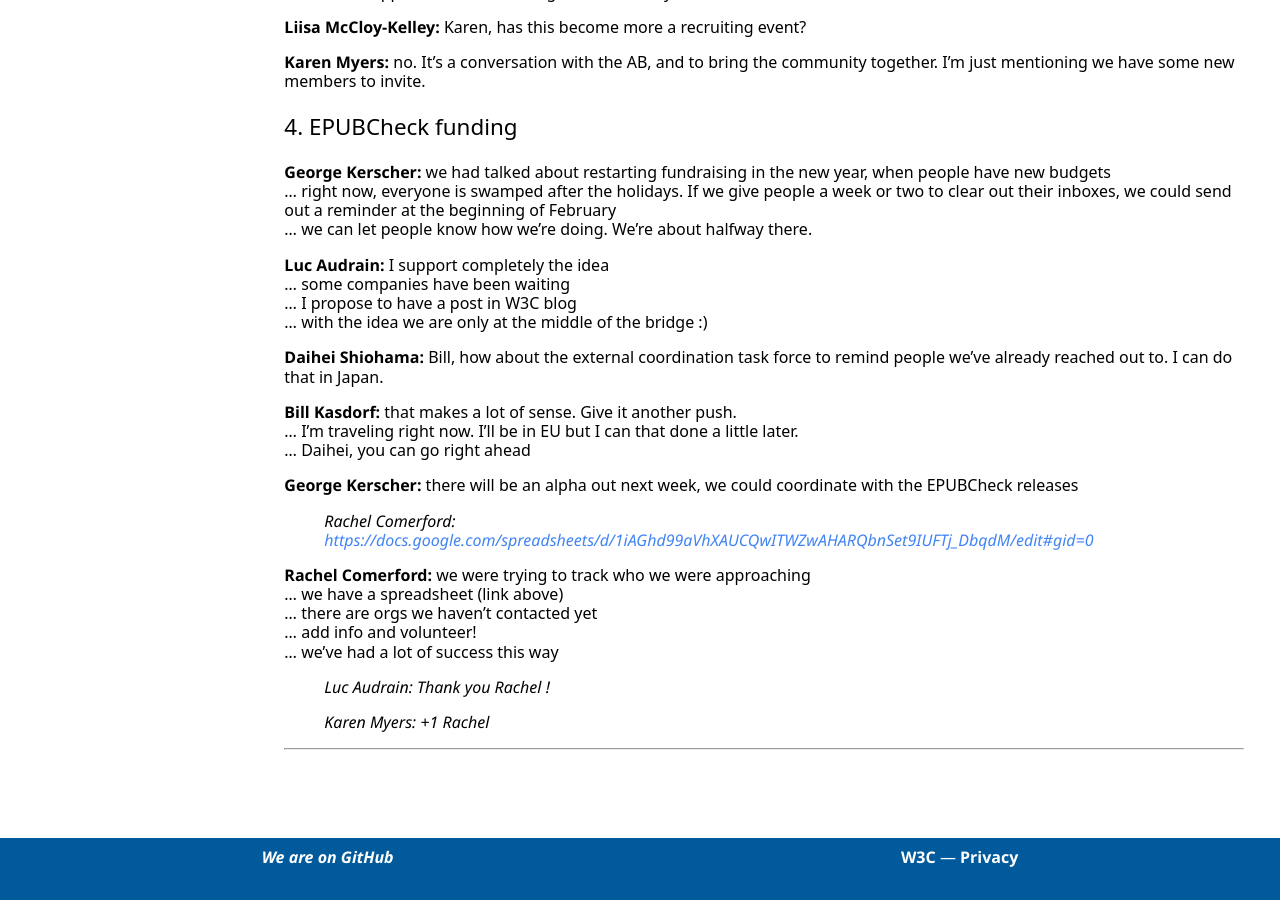
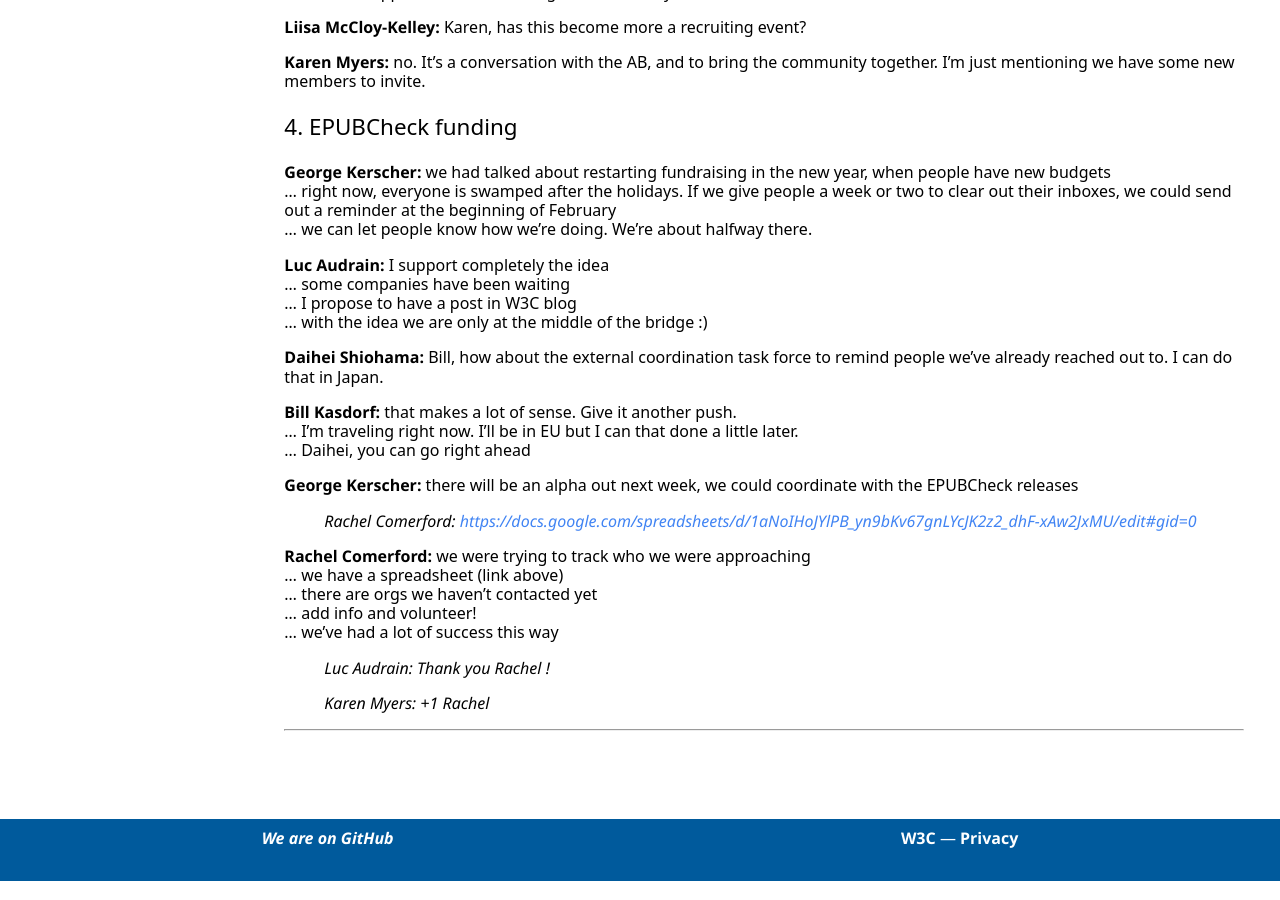
Before and after one commit to w3c/publ-bg, a Jekyll site: the page built from Steering_Committee/Meetings/2019/2019-01-11-pbgsc.md, in a window 1280 px wide and 900 px high, scrolled down 6226 px. Built offline with Jekyll 4.4.1, drawn with Linux system fonts in a browser that asks for light colours; some web fonts are replaced; part of the change alters nothing that is shown.

Commit message:
Changed the link in the SC minutes

```diff
--- a/Steering_Committee/Meetings/2019/2019-01-11-pbgsc.md
+++ b/Steering_Committee/Meetings/2019/2019-01-11-pbgsc.md
@@ -345,7 +345,7 @@ See also the [Agenda]() and the [IRC Log](https://www.w3.org/2019/01/11-pbgsc-ir
 
 **George Kerscher:** there will be an alpha out next week, we could coordinate with the EPUBCheck releases
 
-> *Rachel Comerford:* [https://docs.google.com/spreadsheets/d/1iAGhd99aVhXAUCQwITWZwAHARQbnSet9IUFTj_DbqdM/edit#gid=0](https://docs.google.com/spreadsheets/d/1iAGhd99aVhXAUCQwITWZwAHARQbnSet9IUFTj_DbqdM/edit#gid=0)
+> *Rachel Comerford:* [https://docs.google.com/spreadsheets/d/1aNoIHoJYlPB_yn9bKv67gnLYcJK2z2_dhF-xAw2JxMU/edit#gid=0](https://docs.google.com/spreadsheets/d/1aNoIHoJYlPB_yn9bKv67gnLYcJK2z2_dhF-xAw2JxMU/edit#gid=0)
 
 **Rachel Comerford:** we were trying to track who we were approaching
 … we have a spreadsheet (link above)
```
